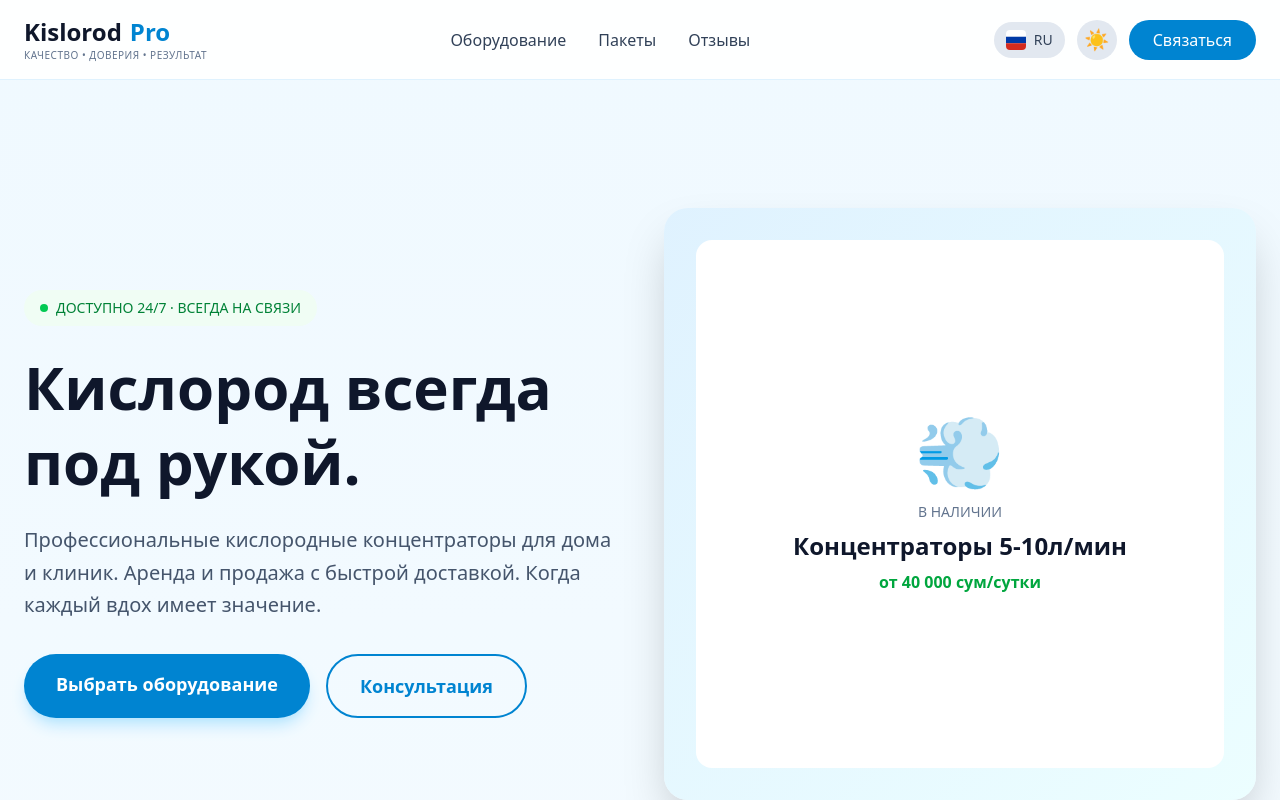
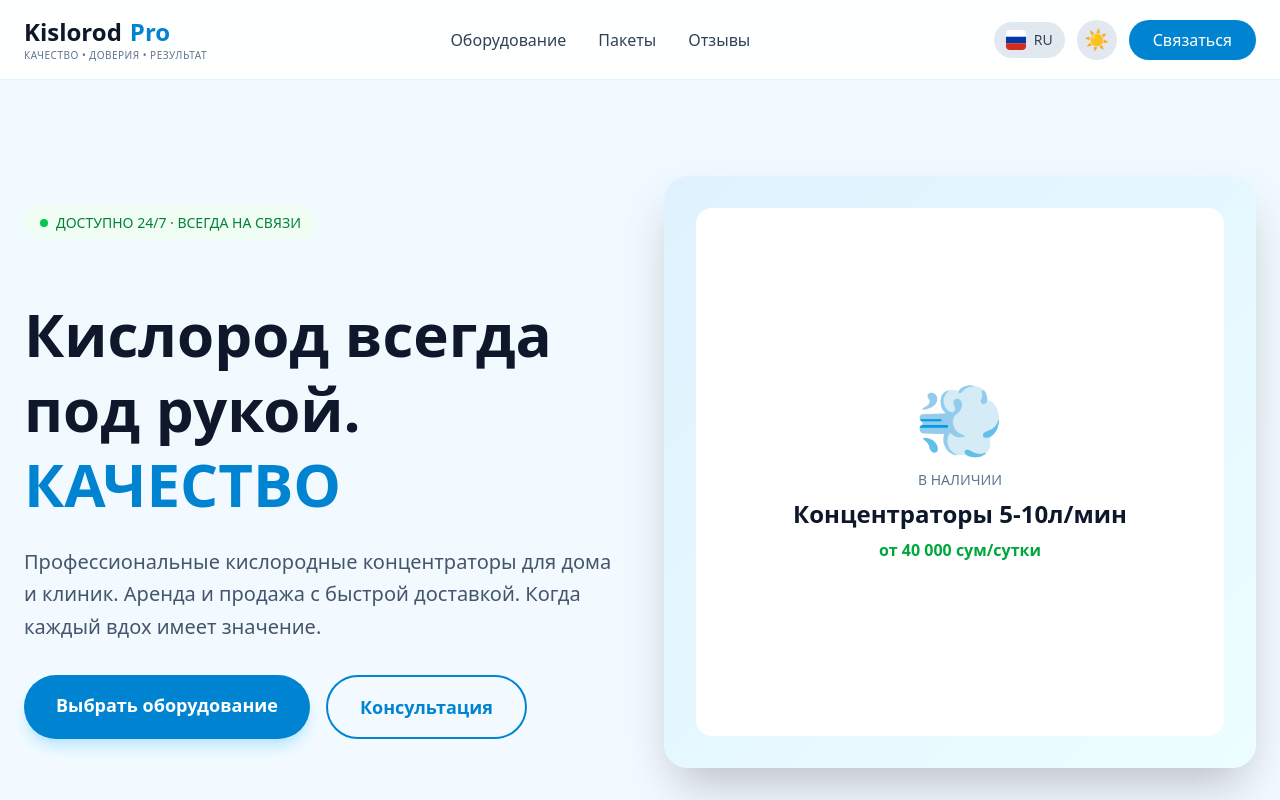
Before and after one commit to sthm23/oxigen_apparat, a Next.js app: page /1 in a window 1280 px wide. Shown: the top 800 px of the page. Built offline with nearby package versions, Linux system fonts and the light colour scheme.

Commit message:
feat: enhance Home page with animations and new slogan texts for improved user engagement

```diff
--- a/app/[locale]/page.tsx
+++ b/app/[locale]/page.tsx
@@ -5,6 +5,7 @@ import { EquipmentSection } from "@/components/EquipmentSection";
 import { PricingSection } from "@/components/PricingSection";
 import { CTASection } from "@/components/CTASection";
 import { Footer } from "@/components/Footer";
+
 
 export default function Home() {
   return (
--- a/app/globals.css
+++ b/app/globals.css
@@ -60,3 +60,19 @@ body {
     transform: translateX(-50%);
   }
 }
+
+
+@keyframes fade-up {
+  0% {
+    opacity: 0;
+    transform: translateY(20px);
+  }
+  100% {
+    opacity: 1;
+    transform: translateY(0);
+  }
+}
+
+@utility animate-fade-up {
+  animation: fade-up 0.5s ease-out forwards;
+}
--- a/components/CTASection.tsx
+++ b/components/CTASection.tsx
@@ -28,9 +28,6 @@ export function CTASection() {
             {t('cta.button2')}
           </a>
         </div>
-        <div className="mt-8 text-sky-100 text-sm">
-          {t('cta.contacts')}
-        </div>
       </div>
     </section>
   );
--- a/components/Hero.tsx
+++ b/components/Hero.tsx
@@ -1,39 +1,104 @@
+'use client';
+
+import { motion } from 'framer-motion';
 import { useTranslations } from 'next-intl';
-
+import { useEffect, useState } from 'react';
+const fadeInUp = {
+  initial: { opacity: 0, y: 60 },
+  animate: { opacity: 1, y: 0 },
+  transition: { duration: 0.6, ease: [0.22, 1, 0.36, 1] }
+};
+const staggerContainer = {
+  animate: {
+    transition: {
+      staggerChildren: 0.1
+    }
+  }
+};
 export function Hero() {
   const t = useTranslations();
+  const words = [t('header.sloganTexts.quality'), t('header.sloganTexts.trust'), t('header.sloganTexts.results'),];
+  const [index, setIndex] = useState(0);
+  const [fade, setFade] = useState(true);
+
+  useEffect(() => {
+    const interval = setInterval(() => {
+      setFade(false); // Start fade out
+      setTimeout(() => {
+        setIndex((prev) => (prev + 1) % words.length);
+        setFade(true); // Fade up back in
+      }, 300); // half of 0.5s for switchover
+    }, 1500);
+
+    return () => clearInterval(interval);
+  }, []);
 
   return (
-    <div className="max-w-7xl mx-auto px-6 py-20 md:py-32">
+    <div className="max-w-7xl mx-auto px-6 py-16 md:py-24">
       <div className="grid md:grid-cols-2 gap-12 items-center">
-        <div>
-          <div className="inline-flex items-center gap-2 px-4 py-2 bg-green-50 dark:bg-green-900/20 text-green-700 dark:text-green-400 rounded-full text-sm font-medium mb-6">
-            <span className="w-2 h-2 bg-green-500 rounded-full animate-pulse"></span>
-            {t('hero.badge')}
-          </div>
-          <h1 className="text-5xl md:text-6xl font-bold text-slate-900 dark:text-white leading-tight mb-6">
+        <motion.div
+          variants={staggerContainer}
+          initial="initial"
+          animate="animate"
+          className="space-y-8">
+          {/* Badge */}
+          <motion.div variants={fadeInUp}>
+            <div className="inline-flex items-center gap-2 px-4 py-2 bg-green-50 dark:bg-green-900/20 text-green-700 dark:text-green-400 rounded-full text-sm font-medium mb-6">
+              <motion.span
+                className="w-2 h-2 bg-green-500 rounded-full"
+                animate={{
+                  scale: [1, 1.2, 1],
+                  opacity: [1, 0.8, 1]
+                }}
+                transition={{
+                  duration: 2,
+                  repeat: Infinity,
+                  ease: "easeInOut"
+                }} />
+              {t('hero.badge')}
+            </div>
+          </motion.div>
+          {/* Title */}
+          <motion.h1
+            variants={fadeInUp} className="text-5xl md:text-6xl font-bold text-slate-900 dark:text-white leading-tight mb-6">
             {t('hero.title')}
-          </h1>
-          <p className="text-xl text-slate-600 dark:text-slate-300 mb-8 leading-relaxed">
+            <motion.span
+              variants={fadeInUp}
+              className={`inline-block text-sky-600 transition-opacity duration-150 ${fade ? 'animate-fade-up opacity-100' : 'opacity-0'}`}>
+              {words[index]}
+            </motion.span>
+          </motion.h1>
+
+          {/* Description */}
+          <motion.p
+            variants={fadeInUp} className="text-xl text-slate-600 dark:text-slate-300 mb-8 leading-relaxed">
             {t('hero.description')}
-          </p>
-          <div className="flex flex-col sm:flex-row gap-4">
-            <a
+          </motion.p>
+
+          {/* CTA Buttons */}
+          <motion.div
+            variants={fadeInUp} className="flex flex-col sm:flex-row gap-4">
+            <motion.a
               href="#equipment"
+              whileHover={{ scale: 1.02 }}
+              whileTap={{ scale: 0.98 }}
               className="px-8 py-4 bg-sky-600 hover:bg-sky-700 text-white rounded-full font-semibold text-lg transition shadow-lg shadow-sky-200 dark:shadow-sky-900/50 text-center"
             >
               {t('hero.cta1')}
-            </a>
-            <a
+            </motion.a>
+
+            <motion.a
               href="https://t.me/Abduvohidxon0101"
               target="_blank"
               rel="noopener noreferrer"
+              whileHover={{ scale: 1.02 }}
+              whileTap={{ scale: 0.98 }}
               className="px-8 py-4 border-2 border-sky-600 text-sky-600 dark:text-sky-400 dark:border-sky-400 hover:bg-sky-50 dark:hover:bg-sky-900/20 rounded-full font-semibold text-lg transition text-center"
             >
               {t('hero.cta2')}
-            </a>
-          </div>
-        </div>
+            </motion.a>
+          </motion.div>
+        </motion.div>
         <div className="relative">
           <div className="bg-gradient-to-br from-sky-100 to-cyan-50 dark:from-sky-900/30 dark:to-cyan-900/30 rounded-3xl p-8 shadow-2xl">
             <div className="aspect-square bg-white dark:bg-slate-800 rounded-2xl flex items-center justify-center">
--- a/messages/en.json
+++ b/messages/en.json
@@ -5,7 +5,12 @@
     "equipment": "Equipment",
     "packages": "Packages",
     "reviews": "Reviews",
-    "contact": "Contact Us"
+    "contact": "Contact Us",
+    "sloganTexts": {
+      "quality": "QUALITY",
+      "trust": "TRUST",
+      "results": "RESULTS"
+    }
   },
   "hero": {
     "badge": "AVAILABLE 24/7 · ALWAYS ONLINE",
@@ -130,8 +135,7 @@
     "title": "Get consultation in 15 minutes",
     "description": "We'll select equipment for your needs. Tell you about rental and purchase. Calculate the cost.",
     "button1": "Call now",
-    "button2": "Write on Telegram",
-    "contacts": "☎️ +998 99 002 01 01 · 📱 t.me/Abduvohidxon0101 · 🌐 kislorodpro.uz"
+    "button2": "Write on Telegram"
   },
   "footer": {
     "description": "Professional oxygen therapy solutions. Quality • Trust • Results",
--- a/messages/ru.json
+++ b/messages/ru.json
@@ -5,7 +5,12 @@
     "equipment": "Оборудование",
     "packages": "Пакеты",
     "reviews": "Отзывы",
-    "contact": "Связаться"
+    "contact": "Связаться",
+    "sloganTexts": {
+      "quality": "КАЧЕСТВО",
+      "trust": "ДОВЕРИЯ",
+      "results": "РЕЗУЛЬТАТ"
+    }
   },
   "hero": {
     "badge": "ДОСТУПНО 24/7 · ВСЕГДА НА СВЯЗИ",
@@ -130,8 +135,7 @@
     "title": "Получите консультацию за 15 минут",
     "description": "Подберем оборудование под ваши потребности. Расскажем про аренду и покупку. Рассчитаем стоимость.",
     "button1": "Позвонить сейчас",
-    "button2": "Написать в Telegram",
-    "contacts": "☎️ +998 99 002 01 01 · 📱 t.me/Abduvohidxon0101 · 🌐 kislorodpro.uz"
+    "button2": "Написать в Telegram"
   },
   "footer": {
     "description": "Профессиональные решения для кислородной терапии. Качество • Надежность • Результат",
--- a/messages/uz.json
+++ b/messages/uz.json
@@ -5,7 +5,12 @@
     "equipment": "Jihozlar",
     "packages": "Paketlar",
     "reviews": "Sharhlar",
-    "contact": "Bog'lanish"
+    "contact": "Bog'lanish",
+    "sloganTexts": {
+      "quality": "SIFAT",
+      "trust": "ISHONCH",
+      "results": "NATIJA"
+    }
   },
   "hero": {
     "badge": "24/7 MAVJUD · DOIM ALOQADA",
@@ -130,8 +135,7 @@
     "title": "15 daqiqada maslahat oling",
     "description": "Ehtiyojlaringizga jihozni tanlaymiz. Ijara va sotib olish haqida ma'lumot beramiz. Narxni hisoblaymiz.",
     "button1": "Hozir qo'ng'iroq qiling",
-    "button2": "Telegramga yozing",
-    "contacts": "☎️ +998 99 002 01 01 · 📱 t.me/Abduvohidxon0101 · 🌐 kislorodpro.uz"
+    "button2": "Telegramga yozing"
   },
   "footer": {
     "description": "Kislorod terapiyasi uchun professional yechimlar. Sifat • Ishonch • Natija",
--- a/package.json
+++ b/package.json
@@ -9,6 +9,7 @@
     "lint": "eslint"
   },
   "dependencies": {
+    "framer-motion": "^13.1.0",
     "next": "16.3.0",
     "next-intl": "^4.13.6",
     "next-themes": "^0.4.6",
```
Also changed, not shown: 1 other file (tests, documents, lock files or other folders).
